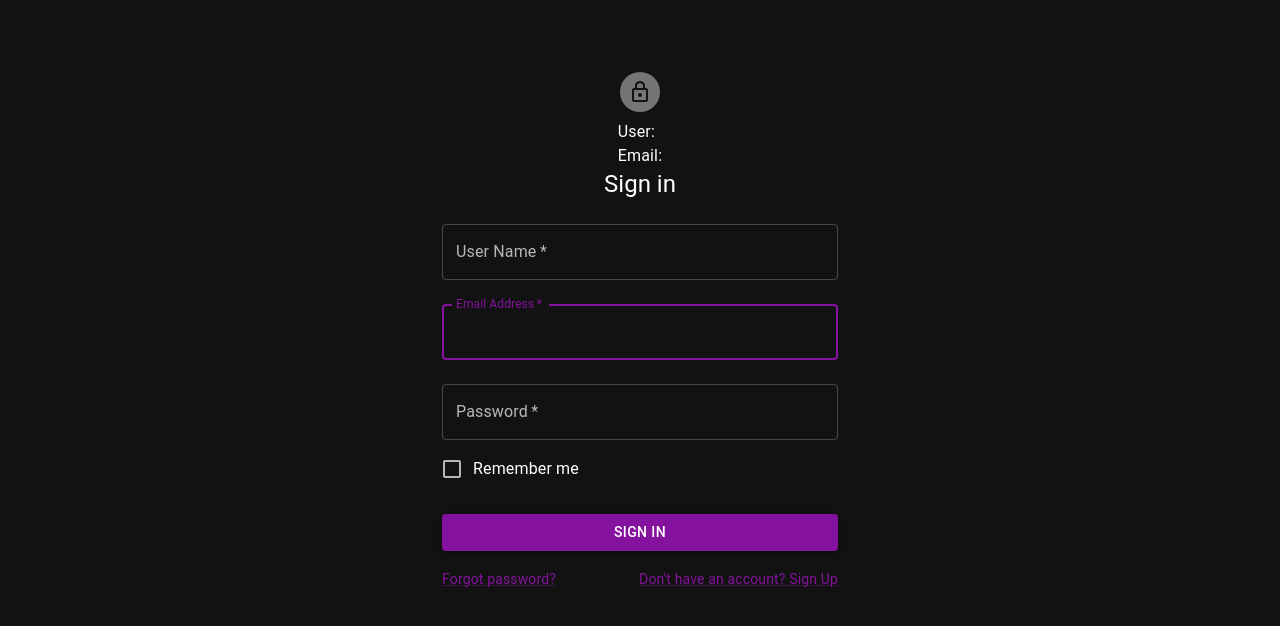
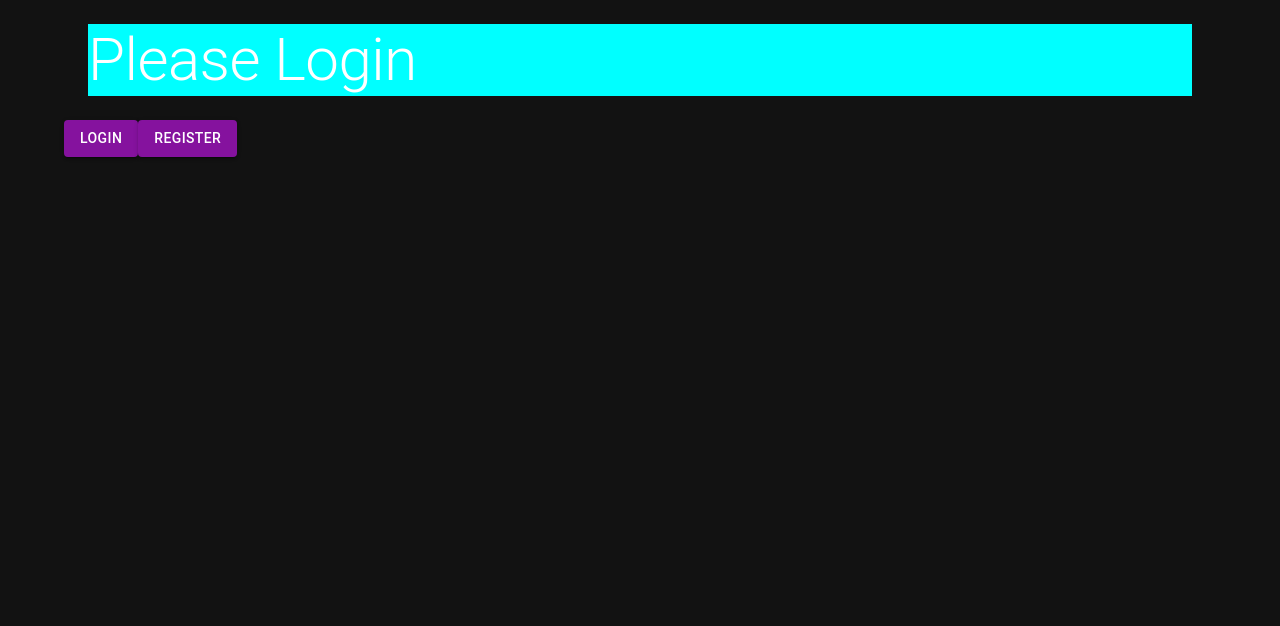
Before and after one commit to ClaytonStealth/e-comm-redux, a React (Create React App) app: page / in a window 1280 px wide. Shown: the top 626 px of the page. Built offline with nearby package versions, Linux system fonts and the light colour scheme.

Commit message:
auth and token stuff set up success and failure and user logout

```diff
--- a/src/App.js
+++ b/src/App.js
@@ -1,13 +1,29 @@
 import "./App.css";
-import * as React from "react";
+import React from "react";
+import { createBrowserRouter, RouterProvider } from "react-router-dom";
 import Home from "./components/Home";
 import Register from "./components/Register";
 import Login from "./components/Login";
+
+const router = createBrowserRouter([
+  {
+    path: "/",
+    element: <Home />,
+  },
+  {
+    path: "/login",
+    element: <Login />,
+  },
+  {
+    path: "/register",
+    element: <Register />,
+  },
+]);
+
 function App() {
   return (
     <>
-      <Register />
-      <Login />
+      <RouterProvider router={router} />
     </>
   );
 }
--- a/src/components/Home.js
+++ b/src/components/Home.js
@@ -1,12 +1,43 @@
-import { Container, Box, Typography } from "@mui/material";
-import React from "react";
+import {
+  Container,
+  Box,
+  Typography,
+  Button,
+  checkboxClasses,
+} from "@mui/material";
+import React, { useEffect } from "react";
+import { useDispatch, useSelector } from "react-redux";
+import { authFailure, authLogout, authSuccess } from "../redux/authSlice";
+import { checkAuthToken } from "../lib/checkAuthToken";
 
 const Home = () => {
+  const dispatch = useDispatch();
+  const user = useSelector((state) => state.user);
+  const auth = useSelector((state) => state.auth);
+  useEffect(() => {
+    let authy = checkAuthToken();
+    authy ? dispatch(authSuccess()) : dispatch(authFailure());
+  }, []);
   return (
-    <Container maxWidth='lg' sx={{ bgcolor: "green" }}>
+    <Container maxWidth='lg'>
       <Box maxWidth='xs' m={3} sx={{ backgroundColor: "cyan" }}>
-        <Typography variant='h2'>Hello World</Typography>
+        <Typography variant='h2'>Please Login</Typography>
       </Box>
+
+      {auth.isAuth ? (
+        <Button variant='contained' onClick={() => dispatch(authLogout())}>
+          Logout
+        </Button>
+      ) : (
+        <>
+          <Button variant='contained' href='/login'>
+            Login
+          </Button>
+          <Button variant='contained' href='/register'>
+            Register
+          </Button>
+        </>
+      )}
     </Container>
   );
 };
--- a/src/components/Login.js
+++ b/src/components/Login.js
@@ -83,10 +83,10 @@ export default function Login() {
             id='password'
             autoComplete='current-password'
           />
-          <FormControlLabel
+          {/* <FormControlLabel
             control={<Checkbox value='remember' color='primary' />}
             label='Remember me'
-          />
+          /> */}
           <Button
             type='submit'
             fullWidth
@@ -97,12 +97,12 @@ export default function Login() {
           </Button>
           <Grid container>
             <Grid item xs>
-              <Link href='#' variant='body2'>
+              <Link href='/' variant='body2'>
                 Forgot password?
               </Link>
             </Grid>
             <Grid item>
-              <Link href='#' variant='body2'>
+              <Link href='/register' variant='body2'>
                 {"Don't have an account? Sign Up"}
               </Link>
             </Grid>
--- a/src/components/Register.js
+++ b/src/components/Register.js
@@ -68,7 +68,7 @@ export default function Register() {
     //     })
     //   );
     // };
-
+  }
     return (
       <Container component='main' maxWidth='xs'>
         <Box
@@ -178,7 +178,7 @@ export default function Register() {
             </Button>
             <Grid container justifyContent='flex-end'>
               <Grid item>
-                <Link href='#' variant='body2'>
+                <Link href='/login' variant='body2'>
                   Already have an account? Sign in
                 </Link>
               </Grid>
@@ -188,4 +188,3 @@ export default function Register() {
       </Container>
     );
   };
-}
--- a/src/lib/validator.js
+++ b/src/lib/validator.js
@@ -92,12 +92,12 @@ const checker = (key, element) => {
           message: "cannot contain spaces",
         };
       }
-      if (element.length < 8) {
-        return {
-          error: true,
-          message: "Password must be at least 8 characters",
-        };
-      }
+      // if (element.length < 8) {
+      //   return {
+      //     error: true,
+      //     message: "Password must be at least 8 characters",
+      //   };
+      // }
       // let pattern = new RegExp(
       //   '^(?=.*?[A-Za-z])(?=.*?[0-9]).{6,}$'
       // );
--- /dev/null
+++ b/src/redux/authSlice.js
@@ -0,0 +1,34 @@
+import { createAsyncThunk, createSlice } from "@reduxjs/toolkit";
+import { userLogout } from "./userSlice";
+
+export const authLogout = createAsyncThunk(
+  "auth/authLogout",
+  async (_, thunkAPI) => {
+    localStorage.removeItem("jwtToken");
+    thunkAPI.dispatch(userLogout());
+  });
+
+export const authSlice = createSlice({
+  name: "auth",
+  initialState: {
+    isAuth: false,
+  },
+  reducers: {
+    authSuccess: (state) => {
+      state.isAuth = true;
+    },
+    authFailure: (state) => {
+      state.isAuth = false;
+    },
+  },
+    extraReducers: (builder) => {
+        builder
+            .addCase(authLogout.fulfilled, (state)=>{
+                state.isAuth = false;
+            })
+    }
+});
+
+export const { authSuccess, authFailure } = authSlice.actions;
+
+export default authSlice.reducer;
--- a/src/redux/store.js
+++ b/src/redux/store.js
@@ -1,9 +1,10 @@
 import { configureStore } from "@reduxjs/toolkit";
 import userReducer from "./userSlice";
+import authReducer from "./authSlice";
 
 export default configureStore({
   reducer: {
     user: userReducer,
-
+    auth: authReducer,
   },
 });
--- a/src/redux/userSlice.js
+++ b/src/redux/userSlice.js
@@ -1,13 +1,21 @@
 import { createAsyncThunk, createSlice } from "@reduxjs/toolkit";
 import Axios from "../lib/Axios";
+import { authSuccess } from "./authSlice";
 
 export const fetchUser = createAsyncThunk(
   "user/fetchUser",
-  async (userData) => {
+  async (userData, thunkAPI) => {
     let response = await Axios.post("/users/login", userData);
+    //remember me button checked
+    //isRemember && localStorage.setItem("jwtToken", response.data.token);
+
+    //set token in local storage
+    localStorage.setItem("jwtToken", response.data.token);
+
+    //dispatch authSlice- authSuccess
+    thunkAPI.dispatch(authSuccess());
     return {
       user: response.data.userObj,
-      token: response.data.token,
     };
   }
 );
@@ -21,15 +29,19 @@ export const registerUser = createAsyncThunk(
     };
   }
 );
-
+const initialState = {
+  username: "",
+  email: "",
+  password: "",
+};
 export const userSlice = createSlice({
   name: "user",
-  initialState: {
-    username: "",
-    email: "",
-    password: "",
+  initialState: initialState,
+  reducers: {
+    userLogout: (state) => {
+      state = initialState;
+    },
   },
-  reducers: {},
   extraReducers: (builder) => {
     builder
       .addCase(fetchUser.fulfilled, (state, action) => {
@@ -49,6 +61,6 @@ export const userSlice = createSlice({
   },
 });
 
-export const {} = userSlice.actions;
+export const { userLogout } = userSlice.actions;
 
 export default userSlice.reducer;
```
